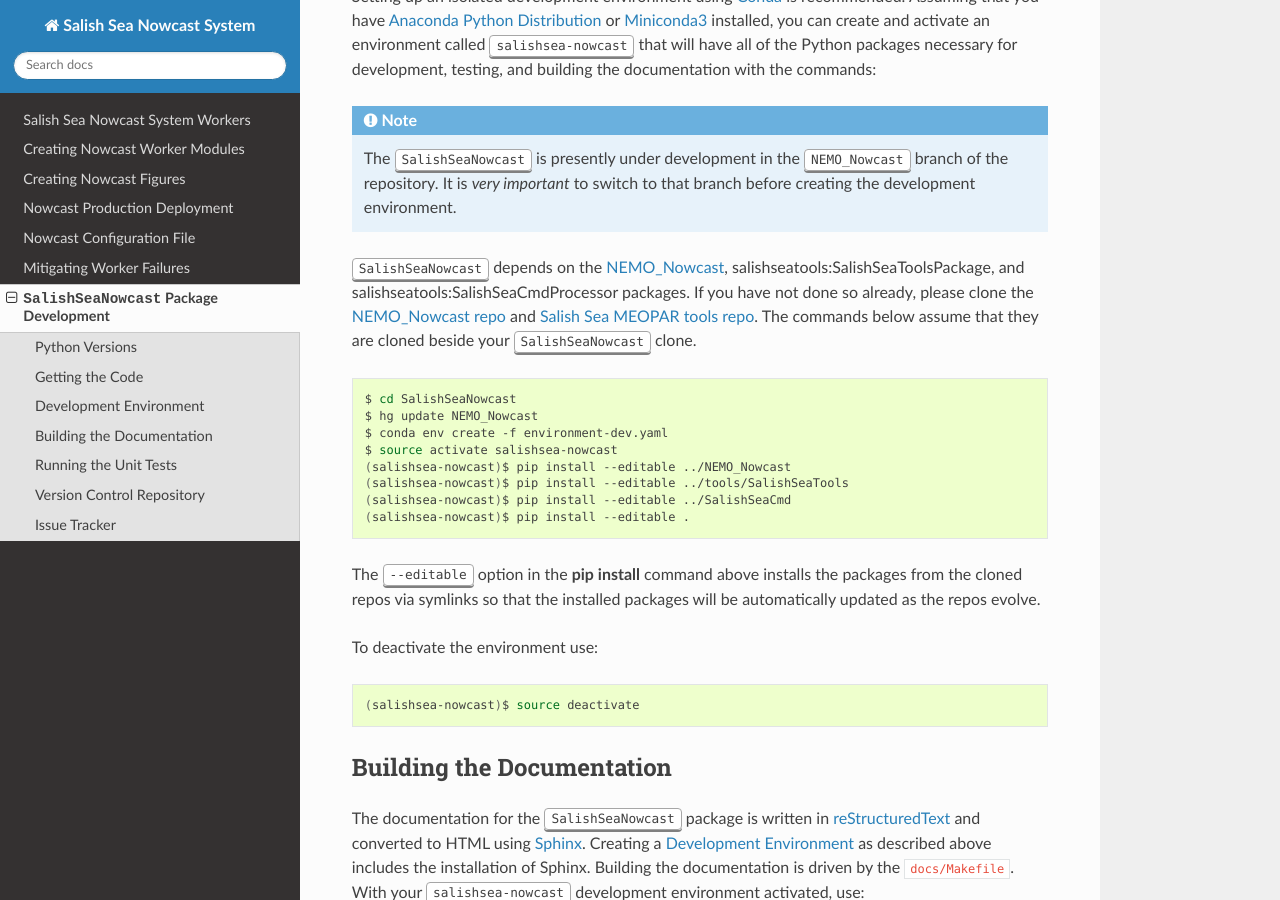
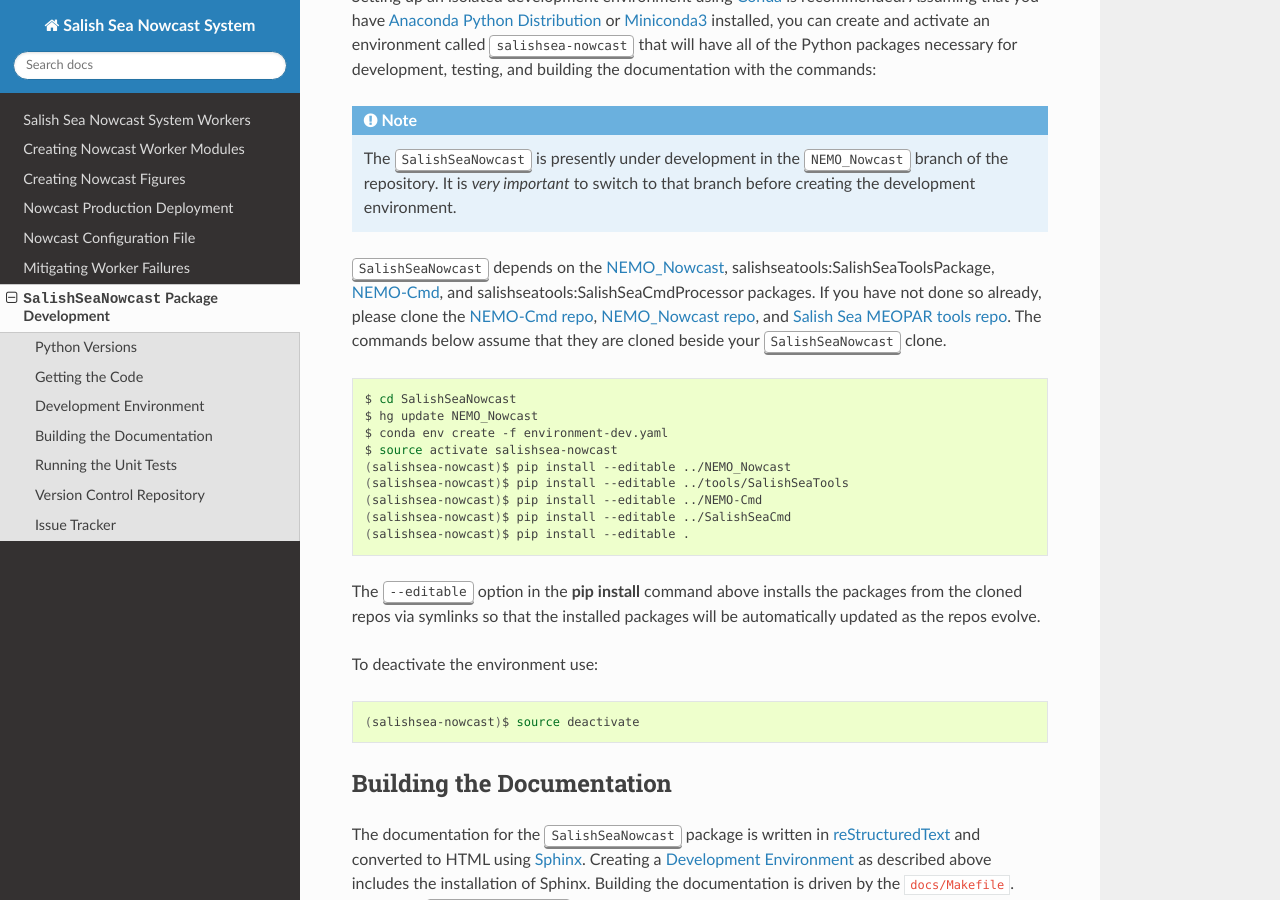
Before and after one commit to SalishSeaCast/SalishSeaNowcast, a Sphinx documentation site: the page built from docs/pkg_development.rst, in a window 1280 px wide and 900 px high, scrolled down 888 px. Built offline with Sphinx 7.4.7 and the Read the Docs theme 2.0.0, drawn with Linux system fonts in a browser that asks for light colours; the version number could not be read and is left out.

Commit message:
Add NEMO-Cmd package to dev env setup docs.

```diff
--- a/docs/pkg_development.rst
+++ b/docs/pkg_development.rst
@@ -23,7 +23,7 @@
 The :kbd:`SalishSeaNowcast` package is a collection of Python modules associated with running the Salish Sea NEMO model in a daily nowcast/forecast mode.
 The package uses the `NEMO_Nowcast`_ framework to implement the :ref:`SalishSeaNowcastSystem`.
 
-.. _NEMO_Nowcast: http://nemo-nowcast.readthedocs.io/en/latest/
+.. _NEMO_Nowcast: https://nemo-nowcast.readthedocs.io/en/latest/
 
 
 .. _SalishSeaNowcastPythonVersions:
@@ -91,11 +91,16 @@ and building the documentation with the commands:
 
 :kbd:`SalishSeaNowcast` depends on the `NEMO_Nowcast`_,
 :ref:`salishseatools:SalishSeaToolsPackage`,
+`NEMO-Cmd`_,
 and :ref:`salishseatools:SalishSeaCmdProcessor` packages.
 If you have not done so already,
-please clone the `NEMO_Nowcast repo`_ and `Salish Sea MEOPAR tools repo`_.
+please clone the `NEMO-Cmd repo`_,
+`NEMO_Nowcast repo`_,
+and `Salish Sea MEOPAR tools repo`_.
 The commands below assume that they are cloned beside your :kbd:`SalishSeaNowcast` clone.
 
+.. _NEMO-Cmd: https://nemo-cmd.readthedocs.io/en/latest/
+.. _NEMO-Cmd repo: https://bitbucket.org/salishsea/nemo-cmd
 .. _NEMO_Nowcast repo: https://bitbucket.org/43ravens/nemo_nowcast
 .. _Salish Sea MEOPAR tools repo: https://bitbucket.org/salishsea/tools
 
@@ -107,6 +112,7 @@ The commands below assume that they are cloned beside your :kbd:`SalishSeaNowcas
     $ source activate salishsea-nowcast
     (salishsea-nowcast)$ pip install --editable ../NEMO_Nowcast
     (salishsea-nowcast)$ pip install --editable ../tools/SalishSeaTools
+    (salishsea-nowcast)$ pip install --editable ../NEMO-Cmd
     (salishsea-nowcast)$ pip install --editable ../SalishSeaCmd
     (salishsea-nowcast)$ pip install --editable .
 
```
